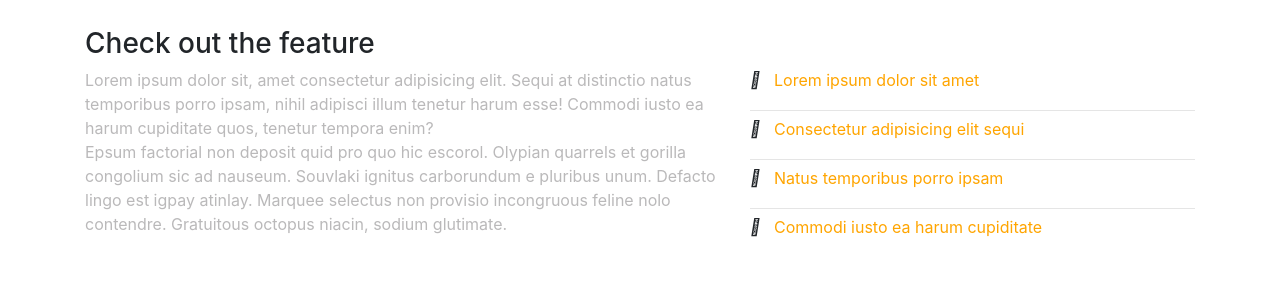
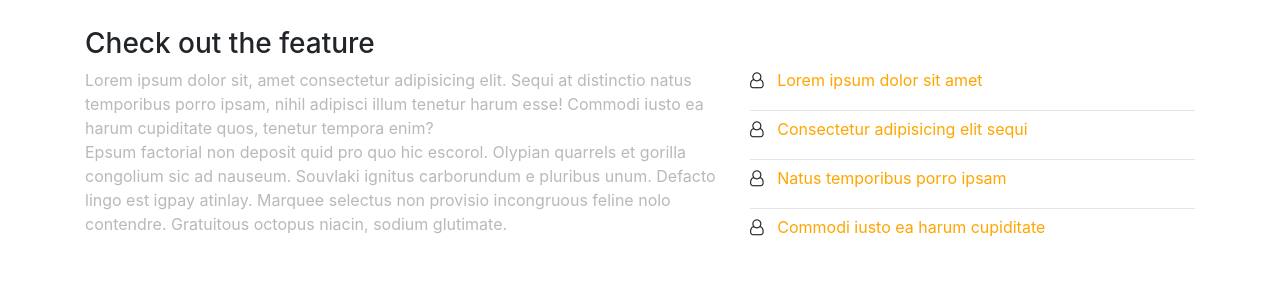
Before and after one commit to nxmai/Layout-website, a plain HTML site: page index.html in a window 1280 px wide. Shown: the part 789-1076 px from the top of the page. Drawn offline with nearby package versions, Linux system fonts and the light colour scheme.

Commit message:
final commit

```diff
--- a/index.html
+++ b/index.html
@@ -117,16 +117,16 @@
                                 incongruous feline nolo contendre. Gratuitous octopus niacin, sodium glutimate. </p>
                         </div>
                         <div class="col-md-5" id="left">
-                            <i class="far fa-play-circle"></i>
+                            <i class="fa fa-user-o" aria-hidden="true"></i>
                             <p style="display: inline-block">&nbsp; Lorem ipsum dolor sit amet</p>
                             <hr>
-                            <i class="far fa-play-circle"></i>
+                            <i class="fa fa-user-o"></i>
                             <p style="display: inline-block">&nbsp; Consectetur adipisicing elit sequi</p>
                             <hr>
-                            <i class="far fa-play-circle"></i>
+                            <i class="fa fa-user-o"></i>
                             <p style="display: inline-block">&nbsp; Natus temporibus porro ipsam</p>
                             <hr>
-                            <i class="far fa-play-circle"></i>
+                            <i class="fa fa-user-o"></i>
                             <p style="display: inline-block">&nbsp; Commodi iusto ea harum cupiditate</p>
                         </div>
                     </div>
```
